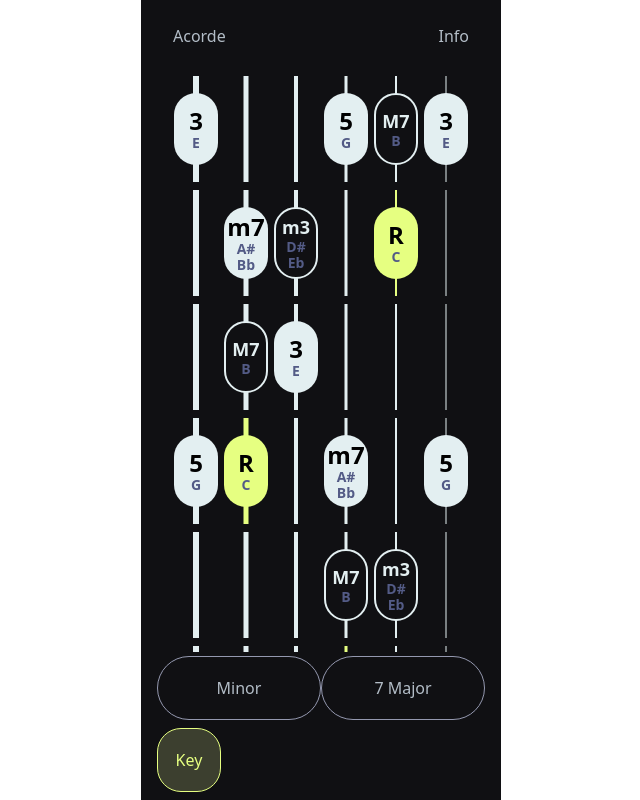
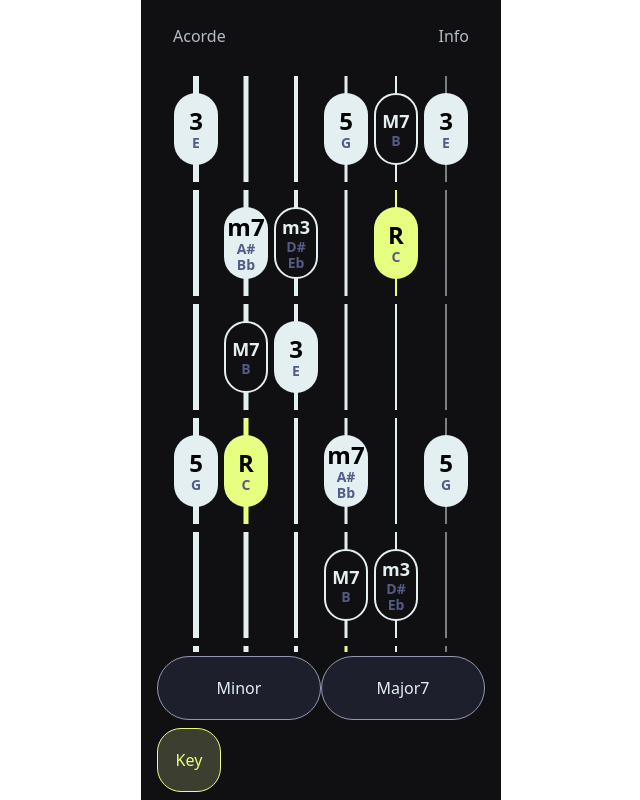
Before and after one commit to victorac/acordes-angular, an Angular app: page / in a window 1280 px wide. Shown: the whole page, without its empty margins (319-959 px from the left). Built offline with nearby package versions, Linux system fonts and the light colour scheme.

Commit message:
add toggle minor 3 and major 7

```diff
--- a/src/app/app.component.html
+++ b/src/app/app.component.html
@@ -8,18 +8,25 @@
 
   <div class="flex px-4 text-[#b3bdc7] h-[64px] flex-shrink-0">
     <button
+      [ngClass]="{ 'bg-[#1d1f2c] text-[#e3eff1]': showMinor() }"
       class="rounded-[100px] h-[64px] w-full px-1 py-3 border border-[#9498af]"
+      (click)="toggleMinor()"
     >
       Minor
     </button>
     <button
+      [ngClass]="{ 'bg-[#1d1f2c] text-[#e3eff1]': showMajor7() }"
       class="rounded-[100px] h-[64px] w-full px-1 py-3 border border-[#9498af]"
+      (click)="toggleMajor7()"
     >
-      7 Major
+      Major7
     </button>
   </div>
 
-  <div class="flex flex-col mb-2 max-h-[122px] flex-shrink-0" [ngClass]="{'mt-2': !showKeySelect}">
+  <div
+    class="flex flex-col mb-2 max-h-[122px] flex-shrink-0"
+    [ngClass]="{ 'mt-2': !showKeySelect }"
+  >
     @if(showKeySelect){
 
     <div class="flex pl-4 py-2 relative text-[14px] leading-3">
--- a/src/app/app.component.ts
+++ b/src/app/app.component.ts
@@ -1,15 +1,12 @@
-import {
-  ChangeDetectorRef,
-  Component,
-} from '@angular/core';
+import { ChangeDetectorRef, Component } from '@angular/core';
 import { RouterOutlet } from '@angular/router';
 import { StringComponent } from './string/string.component';
 import { ChipComponent } from './chip/chip.component';
 import { CaseComponent } from './case/case.component';
-import { NotesService } from './notes.service';
 import { KeySelectorComponent } from './key-selector/key-selector.component';
 import { ArmComponent } from './arm/arm.component';
 import { CommonModule } from '@angular/common';
+import { NotesConfigService } from './notes-config.service';
 
 @Component({
   selector: 'app-root',
@@ -32,7 +29,7 @@ export class AppComponent {
 
   constructor(
     private cdr: ChangeDetectorRef,
-    private notesService: NotesService
+    private notesConfigService: NotesConfigService
   ) {}
 
   exitKeySelect() {
@@ -44,4 +41,20 @@ export class AppComponent {
       this.cdr.detectChanges();
     }
   }
+
+  toggleMinor() {
+    this.notesConfigService.toggleMinor();
+  }
+
+  toggleMajor7() {
+    this.notesConfigService.toggleMajor7();
+  }
+
+  showMinor() {
+    return this.notesConfigService.showMinor;
+  }
+
+  showMajor7() {
+    return this.notesConfigService.showMajor7;
+  }
 }
--- a/src/app/notes-config.service.ts
+++ b/src/app/notes-config.service.ts
@@ -1,8 +1,8 @@
 import { Injectable } from '@angular/core';
-import { Interval, NoteName } from '../util/notes';
+import { Interval } from '../util/notes';
 
 @Injectable({
-  providedIn: 'root'
+  providedIn: 'root',
 })
 export class NotesConfigService {
   private includedIntervals: Interval[] = [
@@ -11,10 +11,13 @@ export class NotesConfigService {
     Interval.MajorThird,
     Interval.PerfectFifth,
     Interval.MinorSeventh,
-    Interval.MajorSeventh
+    Interval.MajorSeventh,
   ];
 
-  constructor() { }
+  showMajor7: boolean = true;
+  showMinor: boolean = true;
+
+  constructor() {}
 
   getIncludedIntervals(): Interval[] {
     return this.includedIntervals;
@@ -23,4 +26,27 @@ export class NotesConfigService {
   isIntervalIncluded(interval: Interval): boolean {
     return this.includedIntervals.includes(interval);
   }
+
+  toggleMinor() {
+    this.showMinor = !this.showMinor;
+    if (this.showMinor) {
+      this.includedIntervals.push(Interval.MinorThird);
+    } else {
+      this.includedIntervals = this.includedIntervals.filter(
+        (interval) => interval !== Interval.MinorThird
+      );
+    }
+  }
+
+  toggleMajor7() {
+    this.showMajor7 = !this.showMajor7;
+    if (this.showMajor7) {
+      this.includedIntervals.push(Interval.MajorSeventh);
+    } else {
+      this.includedIntervals = this.includedIntervals.filter(
+        (interval) => interval !== Interval.MajorSeventh
+      );
+    }
+  }
+
 }
```
